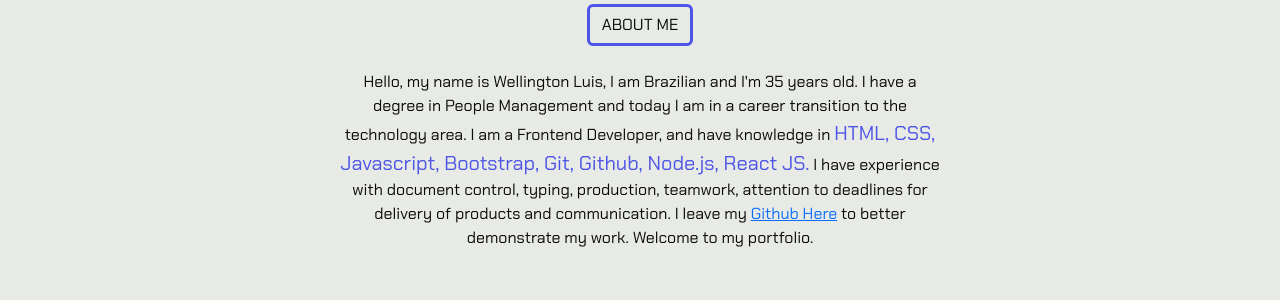
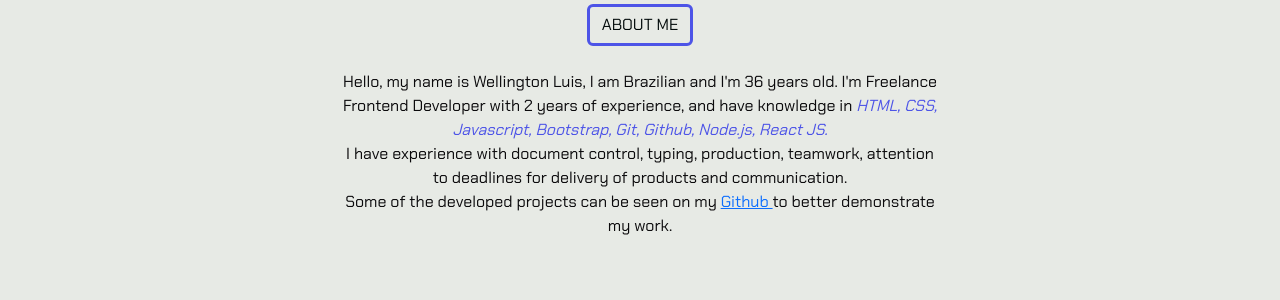
Before and after one commit to Wellington2708/portfolio-react, a React (Vite) app: page /aboutme in a window 1280 px wide. Both pictures are taken after a click on the button "ABOUT ME". Shown: the part 357-657 px from the top of the page. Built offline with nearby package versions, Linux system fonts and the light colour scheme.

Commit message:
css adjustments and changing text about me

```diff
--- a/src/components/AboutMe/index.jsx
+++ b/src/components/AboutMe/index.jsx
@@ -7,7 +7,7 @@
 
 function AboutMe() {
   const [showAboutMe, setShowAboutMe] = useState(false);
-  const age = 35;
+  const age = 36;
 
   const toggleAboutMe = () => {
     setShowAboutMe(!showAboutMe);
@@ -25,11 +25,11 @@
       {showAboutMe && (
         <div className={styles.close__button}>
           <p className={styles.text__whoIam}>
-            Hello, my name is Wellington Luis, I am Brazilian and I'm {age} years old. I have a degree in People Management and today I am in a career transition to the technology area.
-             I am a Frontend Developer, and have knowledge in <span style={{ fontSize: '20px', color: '#4d54e7' }}>HTML, CSS, Javascript, Bootstrap,
-              Git, Github, Node.js, React JS.</span> I have experience with document control, typing, production, teamwork, attention to deadlines for
-              delivery of products and communication. I leave my <a href="https://www.github.com/Wellington2708" target="_blank" rel="noopener noreferrer">
-              Github Here</a> to better demonstrate my work. Welcome to my portfolio.
+              Hello, my name is Wellington Luis, I am Brazilian and I'm {age} years old.
+              I'm Freelance Frontend Developer with 2 years of experience, and have knowledge in <em style={{ fontSize: '16px', color: '#4d54e7' }}>HTML, CSS, Javascript, Bootstrap,
+              Git, Github, Node.js, React JS.</em><br></br> I have experience with document control, typing, production, teamwork, attention to deadlines for
+              delivery of products and communication.<br></br> Some of the developed projects can be seen on my <a href="https://www.github.com/Wellington2708" target="_blank" rel="noopener noreferrer">
+              Github </a> to better demonstrate my work.
           </p>
         </div>
       )}
--- a/src/components/Certificates/Certificates.module.css
+++ b/src/components/Certificates/Certificates.module.css
@@ -9,7 +9,7 @@
     text-align: center;
     text-transform: uppercase;
     text-decoration: none;
-    height: 70vh;
+    height: 82vh;
 
 }
 
@@ -18,6 +18,7 @@
     color: var(--dark-blue);
     text-align: center;
     text-transform: uppercase;
+    margin-bottom: 14px;
 
 }
 
```
